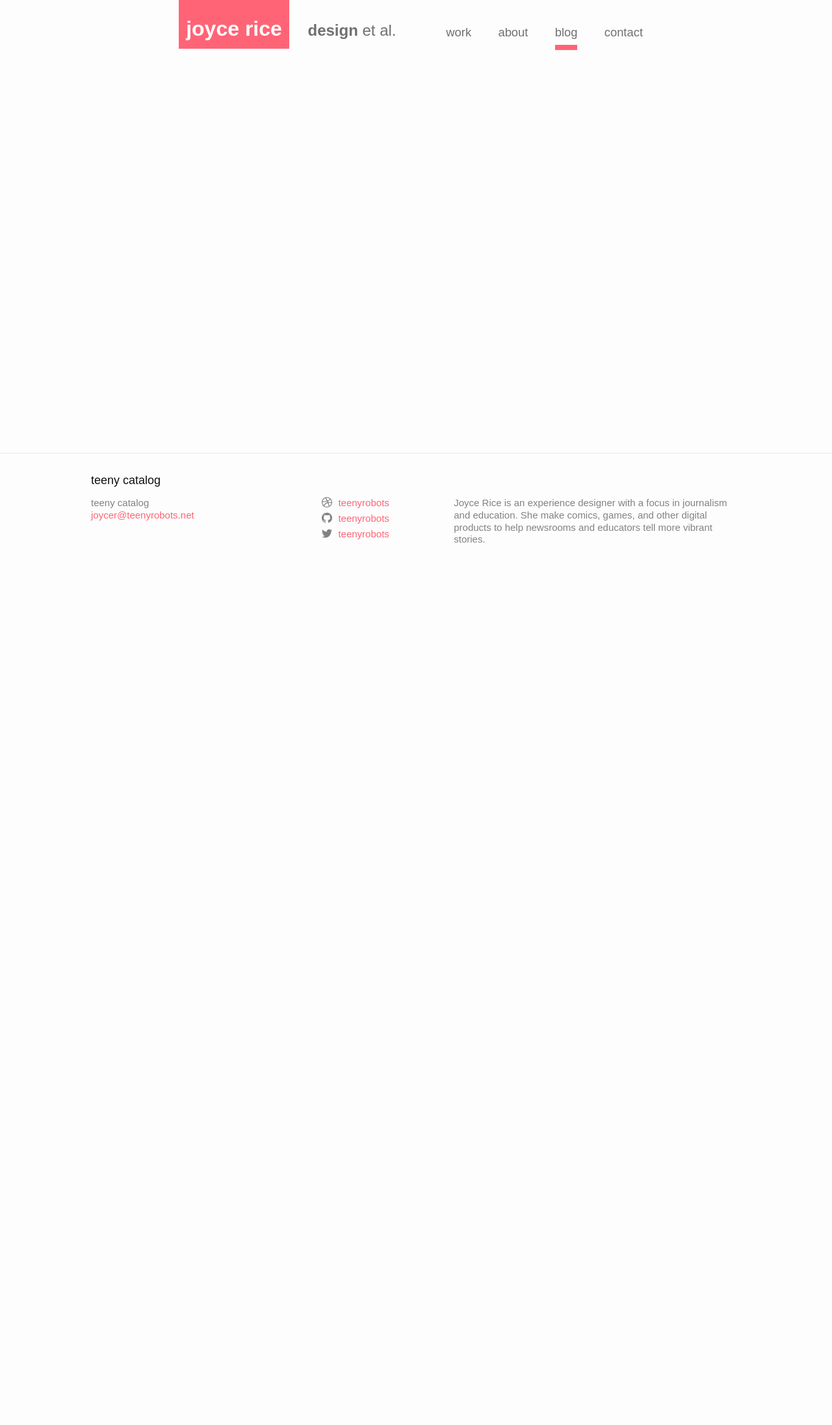
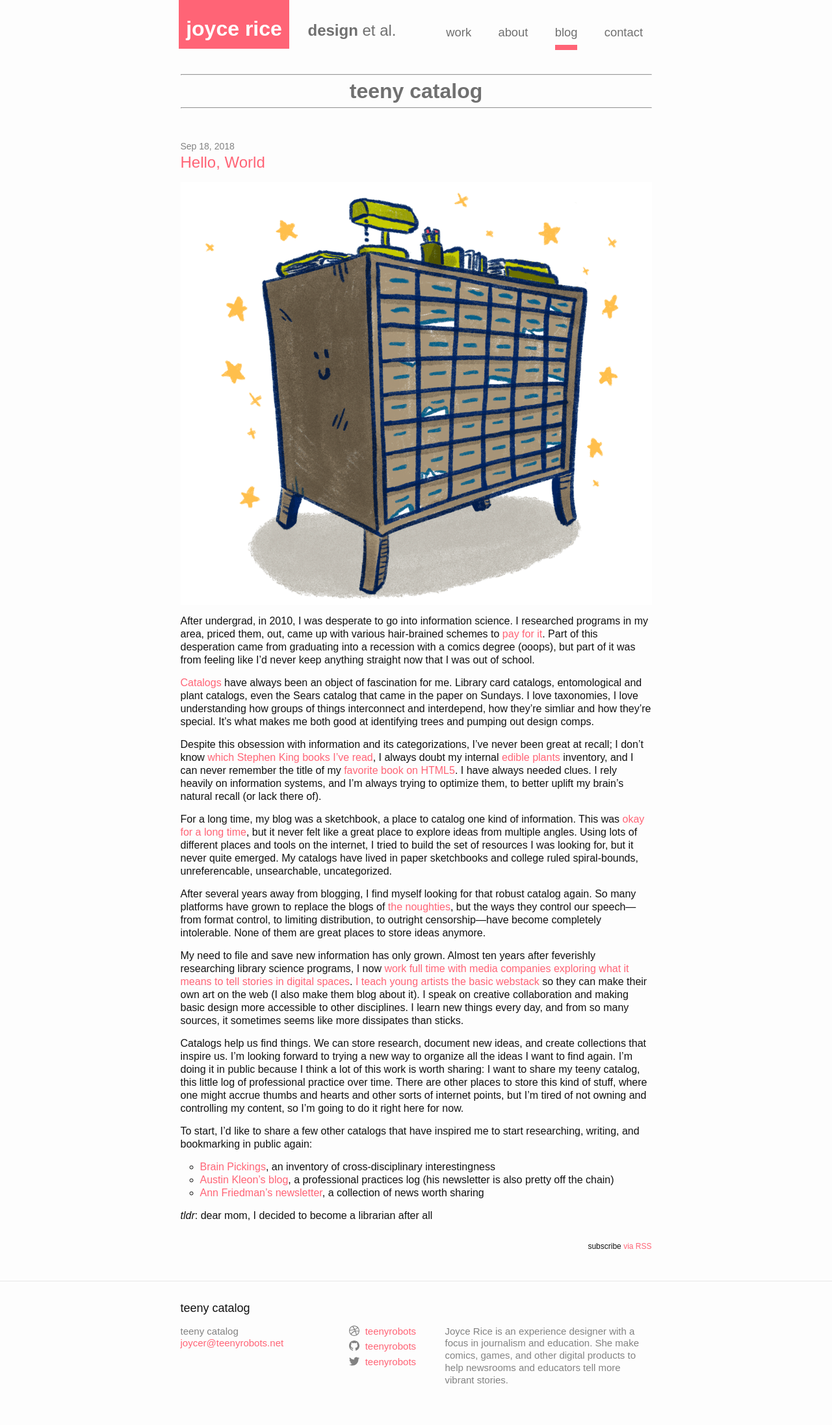
Before and after one commit to teenyrobots/teenyrobots.github.io2, a Jekyll site: the page built from index.md, in a window 1280 px wide. Shown: the whole page at 65% size. Built offline with Jekyll 4.4.1, drawn with Linux system fonts in a browser that asks for light colours; before the commit the page ends 900 px from its top, so only the background shows below that.

Commit message:
changes to not excerpt mode for blog page u see the whole blog entries now

```diff
--- a/_config.yml
+++ b/_config.yml
@@ -44,4 +44,4 @@ plugins:
 #   - vendor/gems/
 #   - vendor/ruby/
 
-show_excerpts: true
+show_excerpts: false
--- a/_layouts/home.html
+++ b/_layouts/home.html
@@ -30,7 +30,7 @@ layout: default
               {{ post.title | escape }}
             </a>
           </h3>
-          <div class="flexit">
+          <div>
             {{ post.excerpt }}
           </div>
         </div>
--- a/_drafts/2018-09-19-hello-world.md
+++ b/_posts/2018-09-19-hello-world.md
@@ -9,7 +9,7 @@ tags: bloggin
 
 After undergrad, in 2010, I was desperate to go into information science. I researched programs in my area, priced them, out, came up with various hair-brained schemes to [pay for it](https://en.wikipedia.org/wiki/Debt-to-income_ratio). Part of this desperation came from graduating into a recession with a comics degree (ooops), but part of it was from feeling like I'd never keep anything straight now that I was out of school.
 
-<!--more-->
+
 
 [Catalogs](https://en.wikipedia.org/wiki/Catalog) have always been an object of fascination for me. Library card catalogs, entomological and plant catalogs, even the Sears catalog that came in the paper on Sundays. I love taxonomies, I love understanding how groups of things interconnect and interdepend, how they're simliar and how they're special. It's what makes me both good at identifying trees and pumping out design comps.
 
--- a/assets/main.scss
+++ b/assets/main.scss
@@ -11,7 +11,7 @@ body {
 
 .wrapper {
   width: 95%;
-  max-width: 1000px;
+  max-width: 725px;
 }
 
 a {
@@ -20,6 +20,7 @@ a {
 
 a:hover {
   color: #DD001A;
+  text-decoration: underline wavy #DD001A;
 }
 
 a:visited {
@@ -108,22 +109,22 @@ h2.post-list-heading {
 }
 
 .post-list li {
-  display: flex;
+//  display: flex;
   flex-wrap: nowrap;
   justify-content: flex-start;
   align-items: baseline;
 }
 
-.post-list li img {
-  object-fit: cover;
-  object-position: top;
-  ////width: 25%;
-  //width: 100%;
-  height: 100px;
-  width: 200px;
-  max-width: none;
-  padding-right: 1em;
-}
+//.post-list li img {
+//  object-fit: cover;
+//  object-position: top;
+//  ////width: 25%;
+//  //width: 100%;
+//  height: 200px;
+//  width: 200px;
+//  max-width: none;
+//  padding-right: 1em;
+//}
 
 .flexit {
   display: flex;
```
Also changed, not shown: favicon.ico (added), 4 other files.
